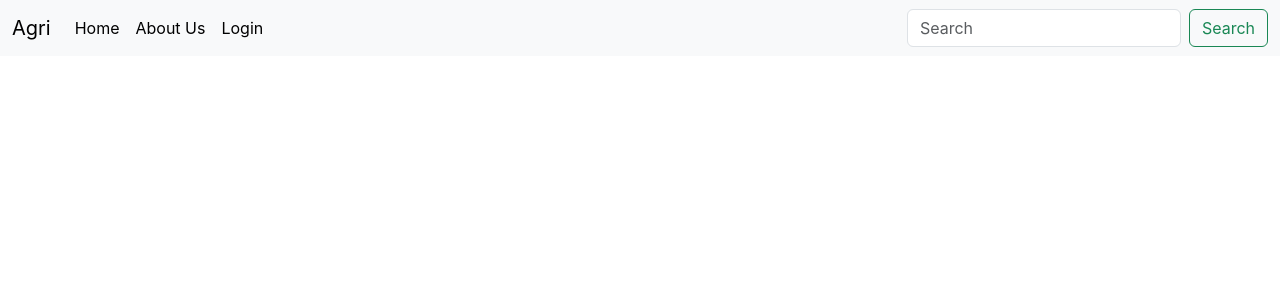
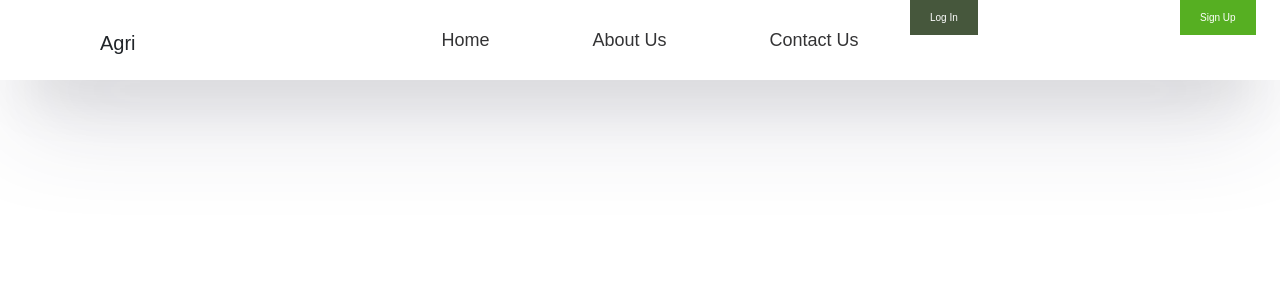
Before and after one commit to anysa-kharel/Project-Agri, a React (Create React App) app: page / in a window 1280 px wide. Shown: the top 300 px of the page. Built offline with nearby package versions, Linux system fonts and the light colour scheme.

Commit message:
NAvbar updated

```diff
--- a/src/App.js
+++ b/src/App.js
@@ -2,15 +2,14 @@
 import './App.css';
 // import Main from './Component/Main';
 import NavBar from './Component/NavBar';
+import Login from './Component/Login';
 
 function App() {
   return (
-    <div>
+  <div>
+    <NavBar title="Agri"/>
 
-
-
-      <NavBar title="Agri"/>
-    </div>
+  </div>
 
   );
 }
--- a/src/Component/Login.js
+++ b/src/Component/Login.js
@@ -1,11 +1,11 @@
-let Login=()=>
+const Login=()=>
 {
     return(
         <form>
   <div className="mb-3">
     <label for="exampleInputEmail1" className="form-label">Email address</label>
     <input type="email" className="form-control" id="exampleInputEmail1" aria-describedby="emailHelp"/>
-    <div id="emailHelp" className="form-text">We'll never share your email with anyone else.</div>
+
   </div>
   <div className="mb-3">
     <label for="exampleInputPassword1" className="form-label">Password</label>
--- /dev/null
+++ b/src/Component/NavBar.css
@@ -0,0 +1,92 @@
+
+
+
+* {
+    margin: 0;
+    padding: 0;
+    box-sizing: border-box;
+    font-family: "Jost", sans-serif;
+  }
+
+  html {
+    font-size: 62.5%;
+  }
+
+  a {
+    text-decoration: none;
+  }
+
+  li {
+    list-style: none;
+  }
+
+
+.main-nav {
+    width: 100%;
+    height: 8rem;
+    display: grid;
+    grid-template-columns: 10rem 1fr 2fr 1fr 10rem;
+    box-shadow: rgba(50, 50, 93, 0.25) 0px 50px 100px -20px,
+      rgba(0, 0, 0, 0.3) 0px 30px 60px -30px;
+  }
+
+.title{
+    display: grid;
+  /* background-color: #3b5998; */
+  grid-column: 2/3;
+  justify-content: start;
+  align-items: center;
+
+}
+
+.menus{
+    grid-column: 3/4;
+}
+
+.menus ul{
+    height: 8rem;
+    display: flex;
+    justify-content: space-around;
+    align-items: center;
+}
+
+.menus ul li {
+    font-size: 1.8rem;
+  }
+
+  .menus ul li a {
+    text-transform: capitalize;
+    color: rgba(0, 0, 3, 0.8);
+    transition: 0.5s;
+  }
+  .menus ul li:hover > a {
+    transform-origin: left;
+    color: rgba(0, 0, 3, 1);
+    text-decoration: underline;
+    transition: 0.5s;
+  }
+
+
+
+  .button1 button{
+    background-color: #46573c;
+    display:grid;
+    border: none;
+    color: white;
+    padding: 10px 20px;
+    text-align: center;
+    text-decoration: none;
+    display: inline-block;
+    font-size: 10px;
+  }
+
+  .button2 button{
+    background-color: #56af22;
+    border: none;
+    color: white;
+    padding: 10px 20px;
+    text-align: center;
+    text-decoration: none;
+    display: inline-block;
+    font-size: 10px;
+  }
--- a/src/Component/NavBar.js
+++ b/src/Component/NavBar.js
@@ -1,36 +1,50 @@
 // import Login from "./Login";
 import PropTypes from 'prop-types'
+import "./NavBar.css"
 
 
 const NavBar = (props) =>
 {
 
     return(
-        <nav className="navbar navbar-expand-lg bg-body-tertiary">
-        <div className="container-fluid">
-          <a className="navbar-brand" href="/">{props.title}</a>
-          <button className="navbar-toggler" type="button" data-bs-toggle="collapse" data-bs-target="#navbarSupportedContent" aria-controls="navbarSupportedContent" aria-expanded="false" aria-label="Toggle navigation">
-            <span className="navbar-toggler-icon"></span>
-          </button>
-          <div className="collapse navbar-collapse" id="navbarSupportedContent">
-            <ul className="navbar-nav me-auto mb-2 mb-lg-0">
-              <li className="nav-item">
-                <a className="nav-link active" aria-current="page" href="/">Home</a>
-              </li>
-              <li className="nav-item">
-                <a className="nav-link active" aria-current="page" href="/">About Us</a>
-              </li>
-              <li className="nav-item">
-                <a className="nav-link active" aria-current="page" href="Login.js">Login</a>
-              </li>
-            </ul>
-            <form className="d-flex" role="search">
-              <input className="form-control me-2" type="search" placeholder="Search" aria-label="Search"/>
-              <button className="btn btn-outline-success" type="submit">Search</button>
-            </form>
-          </div>
-        </div>
-      </nav>
+      <>
+      <nav className="main-nav">
+
+    { /* title */ }
+    <div className="title" >
+    <h2> {props.title}</h2>
+    </div>
+
+    { /* Menus */ }
+  <div className="menus">
+    <ul >
+    <li > <a href="/">Home</a></li>
+      <li > <a href="/">About Us</a></li>
+      <li > <a href="/">Contact Us</a></li>
+    </ul>
+    </div>
+
+    { /* Buttons */ }
+  <div className="button1">
+
+      <button type="button"  >Log In</button>
+
+      </div>
+
+    <div className="button2">
+
+    <button type="button"  >Sign Up</button>
+
+  </div>
+
+
+
+
+
+
+
+    </nav>
+         </>
     );
 }
 
```
Also changed, not shown: src/Component/Signup.js (added).
